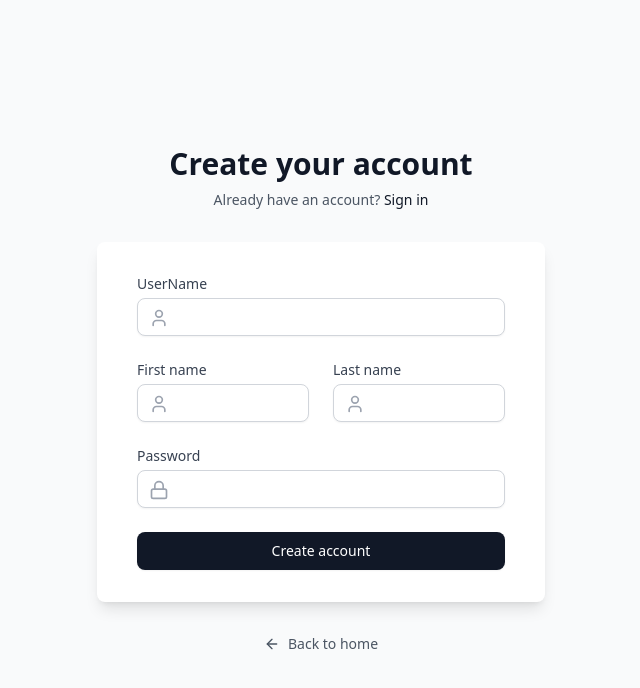
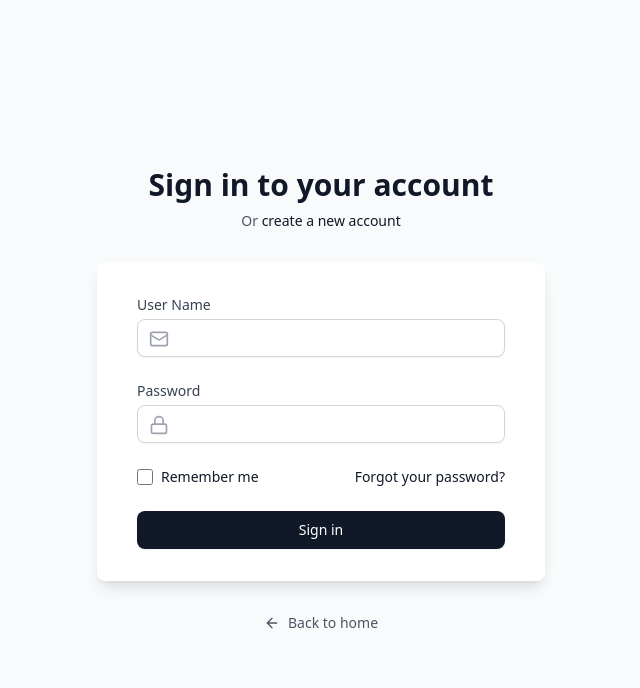
Before and after one commit to Ashish-kumar2020/Remainder, a React (Vite) app in the folder Frontend/: page / in a window 1280 px wide. Shown: the top 688 px of the page, without its empty margins (319-959 px from the left). Built offline with nearby package versions, Linux system fonts and the light colour scheme.

Commit message:
design signin component and integrate signin api

```diff
--- a/Frontend/src/App.tsx
+++ b/Frontend/src/App.tsx
@@ -1,4 +1,5 @@
 import './App.css'
+import Signin from './components/signin/Signin'
 import Signup from './components/signup/Signup'
 
 function App() {
@@ -7,7 +8,8 @@ function App() {
   return (
     <>
 
-    <Signup/>
+    {/* <Signup/> */}
+    <Signin/>
 
 
 
--- /dev/null
+++ b/Frontend/src/components/signin/Signin.tsx
@@ -0,0 +1,166 @@
+import  { useState} from "react";
+import { Link, useNavigate } from "react-router-dom";
+import { Mail, Lock, ArrowLeft } from "lucide-react";
+
+import { useMutation } from "@tanstack/react-query";
+import axios from "axios";
+import type { AxiosResponse } from "axios";
+
+interface ApiResponse {
+  status: number;
+  message?: string;
+}
+interface SignInPayload{
+    userName: string,
+    password: string
+}
+
+function Signin() {
+  const [formData, setFormData] = useState({
+    userName: "",
+    password: "",
+  });
+
+  const handleInputChange = (e: any) => {
+    const { name, value } = e.target;
+    setFormData((prev) => ({ ...prev, [name]: value }));
+  };
+
+  const navigate = useNavigate();
+  const signInMutation = useMutation<AxiosResponse<ApiResponse>, unknown, SignInPayload>({
+    mutationFn: (formData) => {
+      return axios.post(import.meta.env.VITE_API_URL_USER_SIGNIN, formData);
+    },
+    onSuccess: (res) => {
+      if (res.data.status === 200) {
+
+        setFormData({
+          userName: "",
+          password: "",
+        });
+      }
+      navigate("/userHomePage");
+    },
+  });
+
+  const handleSubmit = (e:any) => {
+    e.preventDefault();
+    signInMutation.mutate(formData);
+    console.log(formData);
+  };
+
+  return (
+    <div className="min-h-screen bg-gray-50 flex flex-col justify-center py-12 sm:px-6 lg:px-8">
+      <div className="sm:mx-auto sm:w-full sm:max-w-md">
+
+        <h2 className="text-center text-3xl font-bold text-gray-900">
+          Sign in to your account
+        </h2>
+        <p className="mt-2 text-center text-sm text-gray-600">
+          Or{" "}
+          <Link
+            to="/usersignup"
+            className="font-medium text-primary hover:text-gray-800"
+          >
+            create a new account
+          </Link>
+        </p>
+      </div>
+
+      <div className="mt-8 sm:mx-auto sm:w-full sm:max-w-md">
+        <div className="bg-white py-8 px-4 shadow-lg sm:rounded-lg sm:px-10">
+          <form className="space-y-6" onSubmit={handleSubmit}>
+            <div>
+              <label
+                htmlFor="userName"
+                className="block text-sm font-medium text-gray-700"
+              >
+                User Name
+              </label>
+              <div className="mt-1 relative">
+                <input
+                  id="userName"
+                  name="userName"
+                  type="userName"
+                  autoComplete="userName"
+                  required
+                  className="appearance-none block w-full px-3 py-2 pl-10 border border-gray-300 rounded-lg shadow-sm placeholder-gray-400 focus:outline-none focus:ring-primary focus:border-primary sm:text-sm"
+                  value={formData.userName}
+                  onChange={handleInputChange}
+                />
+                <Mail className="absolute left-3 top-2.5 h-5 w-5 text-gray-400" />
+              </div>
+            </div>
+
+            <div>
+              <label
+                htmlFor="password"
+                className="block text-sm font-medium text-gray-700"
+              >
+                Password
+              </label>
+              <div className="mt-1 relative">
+                <input
+                  id="password"
+                  name="password"
+                  type="password"
+                  autoComplete="current-password"
+                  required
+                  className="appearance-none block w-full px-3 py-2 pl-10 border border-gray-300 rounded-lg shadow-sm placeholder-gray-400 focus:outline-none focus:ring-primary focus:border-primary sm:text-sm"
+                  value={formData.password}
+                  onChange={handleInputChange}
+                />
+                <Lock className="absolute left-3 top-2.5 h-5 w-5 text-gray-400" />
+              </div>
+            </div>
+
+            <div className="flex items-center justify-between">
+              <div className="flex items-center">
+                <input
+                  id="remember-me"
+                  name="remember-me"
+                  type="checkbox"
+                  className="h-4 w-4 text-primary focus:ring-primary border-gray-300 rounded"
+                />
+                <label
+                  htmlFor="remember-me"
+                  className="ml-2 block text-sm text-gray-900"
+                >
+                  Remember me
+                </label>
+              </div>
+
+              <div className="text-sm">
+                <a
+                  href="#"
+                  className="font-medium text-primary hover:text-gray-800"
+                >
+                  Forgot your password?
+                </a>
+              </div>
+            </div>
+
+            <div>
+              <button
+                type="submit"
+                className="w-full flex justify-center py-2 px-4 border border-transparent rounded-lg shadow-sm text-sm font-medium text-white bg-primary hover:bg-gray-800 focus:outline-none focus:ring-2 focus:ring-offset-2 focus:ring-primary"
+              >
+                Sign in
+              </button>
+            </div>
+          </form>
+        </div>
+      </div>
+
+      <Link
+        to="/"
+        className="mt-8 flex items-center justify-center text-sm text-gray-600 hover:text-gray-800"
+      >
+        <ArrowLeft className="h-4 w-4 mr-2" />
+        Back to home
+      </Link>
+    </div>
+  );
+}
+
+export default Signin;
--- a/Frontend/src/components/signup/Signup.tsx
+++ b/Frontend/src/components/signup/Signup.tsx
@@ -4,7 +4,13 @@ import {  Lock, User, ArrowLeft } from "lucide-react";
 
 import { useMutation } from "@tanstack/react-query";
 import axios from "axios";
+import type { AxiosResponse } from "axios";
 
+
+interface ApiResponse {
+  status: number;
+  message?: string;
+}
 interface SignUpPayload{
     userName: string
     password: string
@@ -20,7 +26,7 @@ const Signup = () => {
         lastName: ""
     })
 
-    const signupMutation = useMutation<SignUpPayload>({
+    const signupMutation = useMutation<AxiosResponse<ApiResponse>, unknown, SignUpPayload>({
         mutationFn: (userData) =>{
             return axios.post(import.meta.env.VITE_API_URL_USER_SIGNUP, userData)
         },
```
